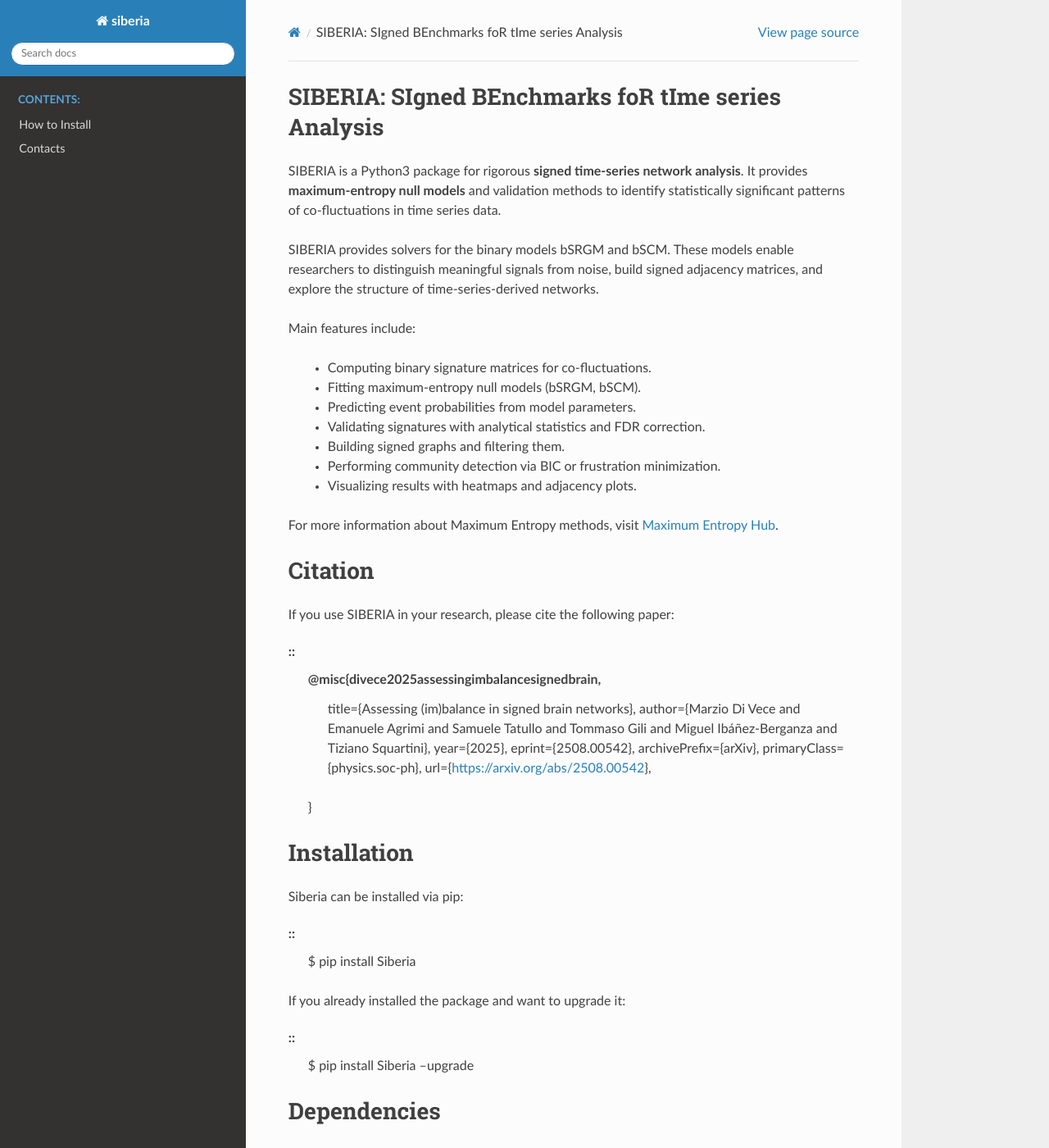
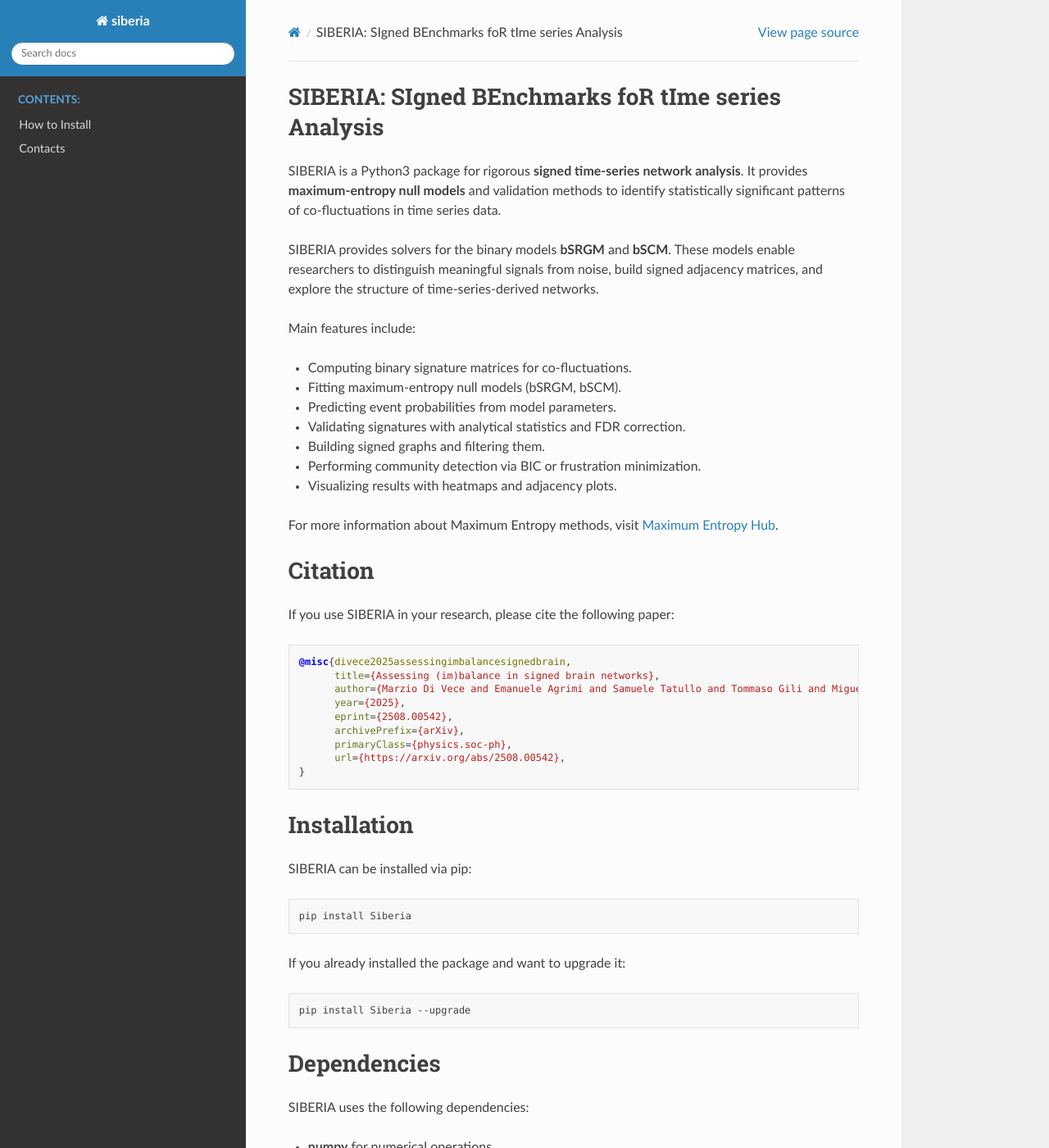
Before and after one commit to MarsMDK/SIBERIA, a Sphinx documentation site: the page built from docs/source/index.rst, in a window 1280 px wide and 1400 px high. Shown: the whole window at 82% size. Built offline with Sphinx 7.4.7 and the Read the Docs theme 3.1.0, drawn with Linux system fonts in a browser that asks for light colours; pages that are not in the unit, such as notebooks, are missing from menus; some of the changed text lies outside the part shown.

Commit message:
Update index.rst

```diff
--- a/docs/source/index.rst
+++ b/docs/source/index.rst
@@ -5,28 +5,30 @@ SIBERIA is a Python3 package for rigorous **signed time-series network analysis*
 It provides **maximum-entropy null models** and validation methods to identify
 statistically significant patterns of co-fluctuations in time series data.
 
-SIBERIA provides solvers for the binary models bSRGM and bSCM.
+SIBERIA provides solvers for the binary models **bSRGM** and **bSCM**.
 These models enable researchers to distinguish meaningful signals from noise,
 build signed adjacency matrices, and explore the structure of time-series-derived networks.
 
 Main features include:
 
-    - Computing binary signature matrices for co-fluctuations.
-    - Fitting maximum-entropy null models (bSRGM, bSCM).
-    - Predicting event probabilities from model parameters.
-    - Validating signatures with analytical statistics and FDR correction.
-    - Building signed graphs and filtering them.
-    - Performing community detection via BIC or frustration minimization.
-    - Visualizing results with heatmaps and adjacency plots.
+- Computing binary signature matrices for co-fluctuations.
+- Fitting maximum-entropy null models (bSRGM, bSCM).
+- Predicting event probabilities from model parameters.
+- Validating signatures with analytical statistics and FDR correction.
+- Building signed graphs and filtering them.
+- Performing community detection via BIC or frustration minimization.
+- Visualizing results with heatmaps and adjacency plots.
 
-For more information about Maximum Entropy methods, visit `Maximum Entropy Hub <https://meh.imtlucca.it>`_.
+For more information about Maximum Entropy methods, visit
+`Maximum Entropy Hub <https://meh.imtlucca.it>`_.
 
 Citation
 ====================================
 
 If you use SIBERIA in your research, please cite the following paper:
 
-::
+.. code-block:: bibtex
+
     @misc{divece2025assessingimbalancesignedbrain,
           title={Assessing (im)balance in signed brain networks},
           author={Marzio Di Vece and Emanuele Agrimi and Samuele Tatullo and Tommaso Gili and Miguel Ibáñez-Berganza and Tiziano Squartini},
@@ -40,66 +42,69 @@ If you use SIBERIA in your research, please cite the following paper:
 Installation
 ====================================
 
-Siberia can be installed via pip:
+SIBERIA can be installed via pip:
 
-::
-    $ pip install Siberia
+.. code-block:: bash
+
+    pip install Siberia
 
 If you already installed the package and want to upgrade it:
 
-::
-    $ pip install Siberia --upgrade
+.. code-block:: bash
 
+    pip install Siberia --upgrade
 
 Dependencies
 ====================================
 
-Siberia uses the following dependencies:
+SIBERIA uses the following dependencies:
 
-    - **numpy** for numerical operations
-    - **scipy** for optimization and statistical functions
-    - **pandas** for structured data handling
-    - **fast-poibin** for Poisson-Binomial distributions
-    - **joblib** for parallel computation
-    - **statsmodels** for multiple testing corrections
-    - **matplotlib** for visualization
-    - **tqdm** for progress bars
-    - **numba** (optional, recommended) for acceleration
-    - **seaborn** for advanced plotting
+- **numpy** for numerical operations
+- **scipy** for optimization and statistical functions
+- **pandas** for structured data handling
+- **fast-poibin** for Poisson-Binomial distributions
+- **joblib** for parallel computation
+- **statsmodels** for multiple testing corrections
+- **matplotlib** for visualization
+- **tqdm** for progress bars
+- **numba** (optional, recommended) for acceleration
+- **seaborn** for advanced plotting
 
 They can be easily installed via pip:
 
-::
-    $ pip install numpy scipy pandas fast-poibin joblib statsmodels matplotlib tqdm numba seaborn
+.. code-block:: bash
 
+    pip install numpy scipy pandas fast-poibin joblib statsmodels matplotlib tqdm numba seaborn
 
 How-to Guidelines
 ====================================
 
-The module contains the class TSeries, initiated with a 2D time series matrix (N × T).
+The module contains the class **TSeries**, initiated with a 2D time series matrix (N × T).
 
 Class Instance and Empirical Statistics
-----------------
+---------------------------------------
 
 To initialize a TSeries instance:
 
-::
+.. code-block:: python
+
     from siberia import TSeries
     T = TSeries(data=Tij, n_jobs=4)
 
-Where Tij is a float matrix of shape (N, T).
+Where ``Tij`` is a float matrix of shape (N, T).
 After initialization you can explore core statistics:
 
-::
+.. code-block:: python
+
     T.ai_plus, T.ai_minus
     T.kt_plus, T.kt_minus
     T.a_plus, T.a_minus
 
+Computing the Signature
+-----------------------
 
-Computing the Signature
-----------------
+.. code-block:: python
 
-::
     binary_signature = T.compute_signature()
 
 The signature captures concordant and discordant motifs:
@@ -108,59 +113,61 @@ The signature captures concordant and discordant motifs:
 - Discordant = positive-negative + negative-positive
 - Signature = concordant − discordant
 
-
 Fitting the Models
-----------------
+------------------
 
 List available models:
 
-::
+.. code-block:: python
+
     T.implemented_models   # ['bSRGM', 'bSCM']
 
 Fit a model:
 
-::
+.. code-block:: python
+
     T.fit(model="bSCM")
 
 After fitting, you can inspect:
 
-::
+.. code-block:: python
+
     T.ll, T.jacobian, T.norm, T.norm_rel_error, T.aic
 
+Predicting Event Probabilities
+------------------------------
 
-Predicting Event Probabilities
-----------------
+.. code-block:: python
 
-::
     pit_plus, pit_minus = T.predict()
 
+Validating the Signature
+------------------------
 
-Validating the Signature
-----------------
+.. code-block:: python
 
-::
     filtered_signature = T.validate_signature(fdr_correction_flag=True, alpha=0.05)
 
+Building Signed Graphs
+----------------------
 
-Building Signed Graphs
-----------------
+.. code-block:: python
 
-::
     naive_graph, filtered_graph = T.build_graph()
 
+Plotting Signatures and Graphs
+------------------------------
 
-Plotting Signatures and Graphs
-----------------
+.. code-block:: python
 
-::
     T.plot_signature(export_path="results/signature", show=True)
     T.plot_graph(export_path="results/adjacency", show=True)
 
+Community Detection
+-------------------
 
-Community Detection
-----------------
+.. code-block:: python
 
-::
     stats = T.community_detection(
         trials=500,
         method="bic",   # or "frustration"
@@ -169,20 +176,19 @@ Community Detection
 
 You can access:
 
-::
+.. code-block:: python
+
     T.naive_communities
     T.filtered_communities
-
 
 Documentation
 ====================================
 
 You can find the complete documentation in
-`ReadTheDocs <https://maxentseries.readthedocs.io/en/latest/index.html>`_.
-
+`ReadTheDocs <https://siberia.readthedocs.io/en/latest/`_.
 
 Guide
-^^^^^^
+^^^^^
 
 .. toctree::
    :maxdepth: 2
```
